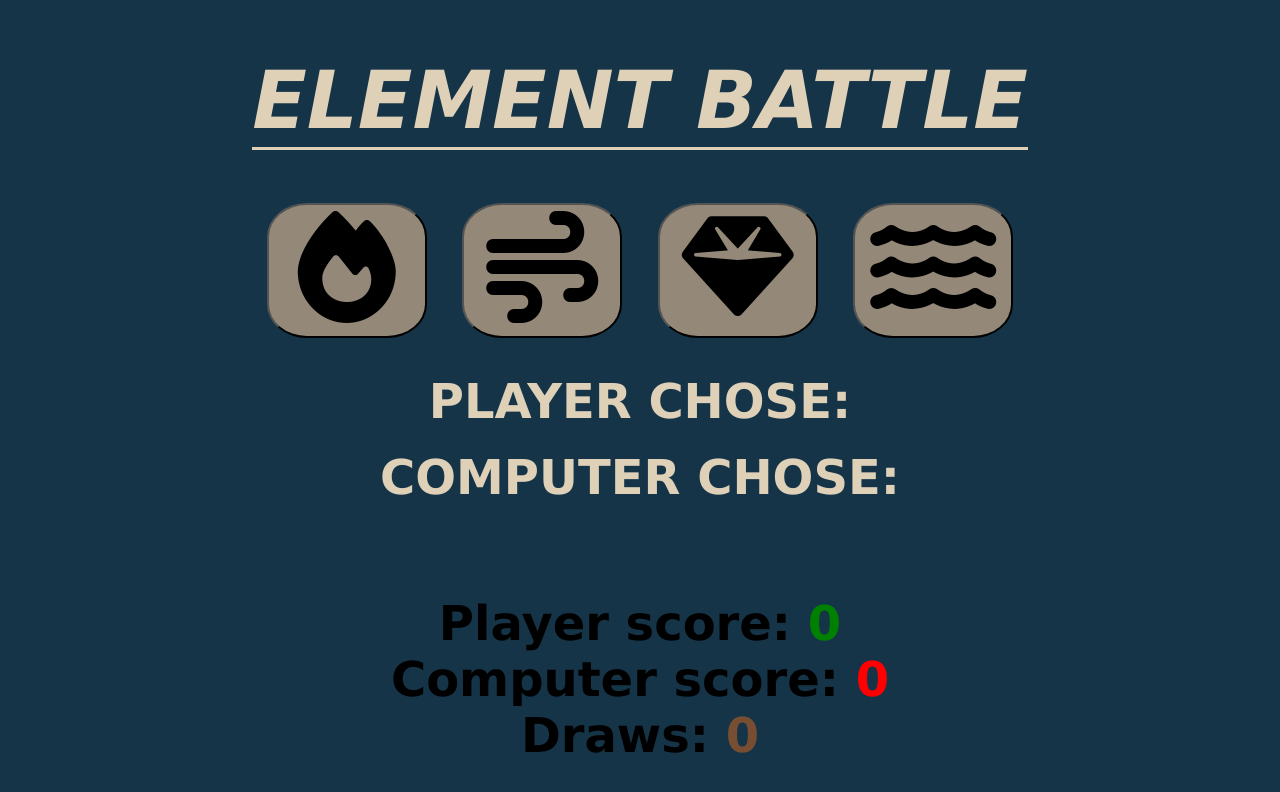
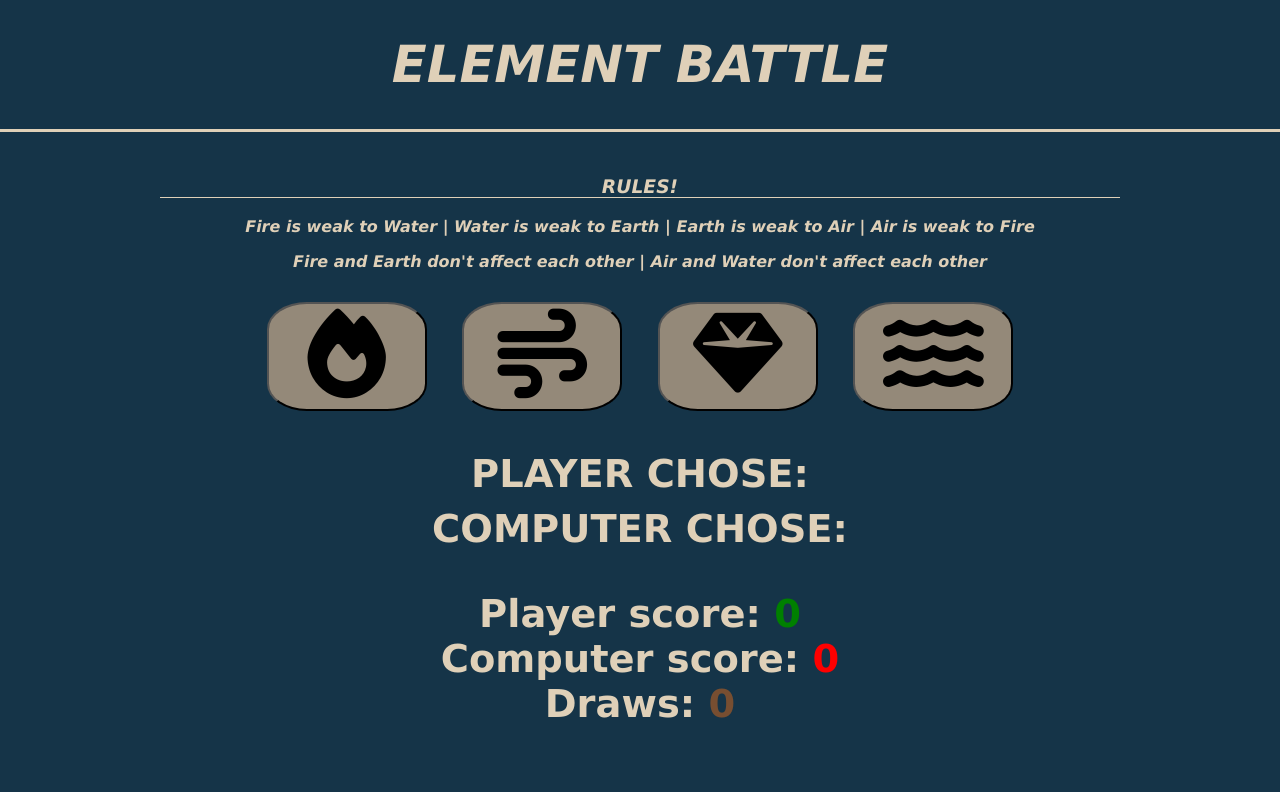
Before and after one commit to Suth272/Element-Battle, a plain HTML site: page index.html in a window 1280 px wide. Drawn offline with Linux system fonts and the light colour scheme.

Commit message:
FEAT: Added extra styling to the webpage.

```diff
--- a/assets/css/style.css
+++ b/assets/css/style.css
@@ -1,29 +1,58 @@
+html {
+    min-height: 100%;
+    position: relative;
+    margin: 0;
+}
+
 body {
     font-family: Verdana, Geneva, Tahoma, sans-serif;
     font-weight: bold;
     margin: 0;
     display: flex;
-    flex-direction:column;
+    flex-direction: column;
     align-items: center;
     background-color: rgb(21, 52, 72);
+    width: 100%;
+    min-height: 100vh;
 }
 
-h1 {
-    font-size: 5rem;
+header {
+    font-size: 2vw;
     color: rgb(223, 208, 184);
     font-style: italic;
     text-transform: uppercase;
     border-bottom: 3px solid rgb(223, 208, 184);
+    text-align: center;
+    width: 100%;
+}
+
+.game-area {
+    width: 75%;
+    margin-left: auto;
+    margin-right: auto;
+    margin-top: 2%;
+    text-align: center;
+    top: 80px;
+    padding-bottom: 5px;
+}
+
+#rules {
+    font-style: italic;
+}
+
+#rules h3 {
+    border-bottom: 1px solid rgb(223, 208, 184);
 }
 
 .choices {
     margin-bottom: 25px;
+    text-align: center;
 }
 
 .choices button {
-    font-size: 7rem;
+    font-size: 7vw;
     min-width: 160px;
-    margin: 0 15px;
+    margin: 15px;
     border-radius: 25%;
     background-color: rgb(148, 137, 121);
     transition: background-colour 1s ease;
@@ -45,29 +74,37 @@ h1 {
     background-color: rgb(167, 199, 231);
 }
 
-#playerChose, #computerChose {
-    font-size: 3rem;
+#playerChose,
+#computerChose {
+    font-size: 3vw;
     margin: 10px 0px;
     color: rgb(223, 208, 184);
 }
 
+.lightbrowntext {
+    color: rgb(223, 208, 184);
+}
+
 #resultDisplay {
-    font-size: 5rem;
+    font-size: 5vw;
     margin: 40px 0px;
 }
 
 .scores {
-    font-size: 3rem;
+    font-size: 3vw;
 }
 
-.greenText, #playerScore {
+.greenText,
+#playerScore {
     color: green;
 }
 
-.redText, #computerScore {
+.redText,
+#computerScore {
     color: red;
 }
 
-.brownText, #drawScore {
+.brownText,
+#drawScore {
     color: rgb(119, 78, 49);
 }
--- a/index.html
+++ b/index.html
@@ -1,19 +1,32 @@
 <!DOCTYPE html>
 <html lang="en">
+
 <head>
     <meta charset="UTF-8">
     <meta name="viewport" content="width=device-width, initial-scale=1.0">
     <title>Element Battle</title>
     <link rel="stylesheet" href="assets/css/style.css">
 </head>
+
 <body>
+
+    <header>
         <h1>Element Battle</h1>
+    </header>
+
+    <section class="game-area">
+
+        <div id="rules" class="lightbrowntext">
+            <h3>RULES!</h3>
+            <p>Fire is weak to Water | Water is weak to Earth | Earth is weak to Air | Air is weak to Fire</p>
+            <p>Fire and Earth don't affect each other | Air and Water don't affect each other</p>
+        </div>
 
         <div class="choices">
-        <button onclick="play('fire')" id="fire"><i class="fa-solid fa-fire"></i></button>
-        <button onclick="play('air')" id="air"><i class="fa-solid fa-wind"></i></button>
-        <button onclick="play('earth')" id="earth"><i class="fa-solid fa-gem"></i></button>
-        <button onclick="play('water')" id="water"><i class="fa-solid fa-water"></i></button>
+            <button aria-label="Fire" onclick="play('fire')" id="fire"><i class="fa-solid fa-fire"></i></button>
+            <button aria-label="Air" onclick="play('air')" id="air"><i class="fa-solid fa-wind"></i></button>
+            <button aria-label="Earth" onclick="play('earth')" id="earth"><i class="fa-solid fa-gem"></i></button>
+            <button aria-label="Water" onclick="play('water')" id="water"><i class="fa-solid fa-water"></i></button>
 
         </div>
 
@@ -29,21 +42,23 @@
         </div>
 
         <div class="scores">
-        <span>Player score:</span>
+            <span class="lightbrowntext">Player score:</span>
             <span id="playerScore">0</span>
         </div>
 
         <div class="scores">
-        <span>Computer score:</span>
+            <span class="lightbrowntext">Computer score:</span>
             <span id="computerScore">0</span>
         </div>
 
         <div class="scores">
-        <span>Draws:</span>
+            <span class="lightbrowntext">Draws:</span>
             <span id="drawScore">0</span>
         </div>
+    </section>
 
     <script src="https://kit.fontawesome.com/29850fee30.js" crossorigin="anonymous"></script>
     <script src="assets/js/script.js"></script>
 </body>
+
 </html>
```
Lines whose indentation alone changed are shown as unchanged.
